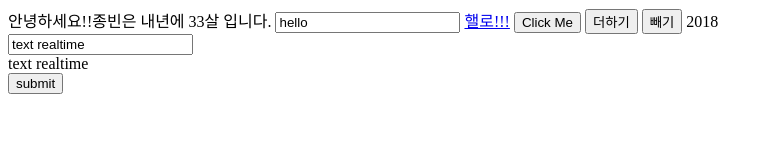
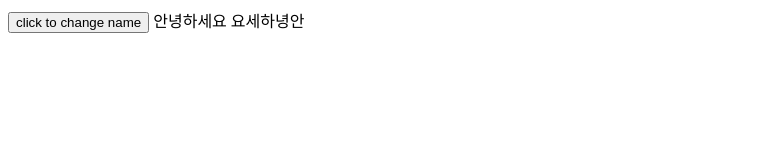
Before and after one commit to runnz121/vue_start, a plain HTML site: page index.html in a window 1280 px wide. Shown: the whole page, without its empty margins (0-773 px from the left). Drawn offline with nearby package versions, Linux system fonts and the light colour scheme.

Commit message:
computed

```diff
--- a/index.html
+++ b/index.html
@@ -11,96 +11,34 @@
   </head>
   <body>
     <div id="app">
-      <!-- {{ person.name }} 아래에 data에 선언한 변수값을 {{}} 안에 선언해주면 바뀜 -->
-      <!--{{ person.age }} -->
-      {{ nextYear("안녕하세요!") }}
-      <!-- 인자값을 넣을 수 있다. 아래 메소드에서 사용 가능  -->
-      <input v-bind:type="type" v-bind:value="inputData" />
-      <!--<a :href="link">코지 코더 채널</a>-->
-      <a :href="setLink('hello')">핼로!!!</a>
+        <!-- {{ message.split('').reverse().join('') }} -->
 
-      <!-- <button onclick="alert('이것이 이벤트!')"> click me </button> -->
-      <button v-on:click="alert">Click Me</button>
-
-      <button v-on:click="plus">더하기</button>
-      <button v-on:click="minus">빼기</button>
-      {{year}}
-
-      <!-- <form v-on:submit.prevent="submit">
-          <input type="text" v-bind:value="text" @keyup="updateText"><br>
-          {{ text }}<br>
-          <button type="submit"> submit </button>
-      </form> -->
-
-      <form v-on:submit.prevent="submit">
-        <input type="text" v-model="text"><br>
-        {{ text }}<br>
-        <button type="submit"> submit </button>
-    </form>
+        <button @click="changeName">click to change name </button>
+        {{message}}
+        {{reversedMessage}}
 
     </div>
 
-    <!-- el : div id 값을 설정해줌 그래야 비로소 vue 인스턴스가 생성됨 -->
     <script>
       new Vue({
         el: "#app",
         data: {
-
-          year:2018,
-          text:'text realtime',
-
-          person: {
-            name: "종빈",
-            age: 32,
-          },
-
-          inputData: "hello",
-          type: "string",
-          link: "www.youtube.com",
+            message:'안녕하세요 '
         },
 
         methods: {
-          setLink: function (channel) {
-            return this.link + "/"+ channel;
-          },
-
-          nextYear: function (greeting) {
-            return (
-              greeting +
-              "!" +
-              this.person.name +
-              "은 내년에 " +
-              (this.person.age + 1) +
-              "살 입니다."
-            );
-          },
-          otherMethod() {
-            this.nextyear();
-          },
-
-          alert() {
-              alert('이것이 뷰단에서의 이벤트 처리!')
-          },
-
-          plus: function() {
-              this.year++;
-          },
-
-          minus: function() {
-            this.year--
-          },
-
-          submit() {
-              this.alert();
-          },
-
-          updateText(event) {
-              this.text = event.target.value;
-          }
-
+            changeName : function() {
+                this.message = "바뀐 이름"
+            }
 
 
         },
+        computed: {
+            reversedMessage() {
+                return this.message.split('').reverse().join('')
+            }
+        }
+
       });
     </script>
   </body>
```
